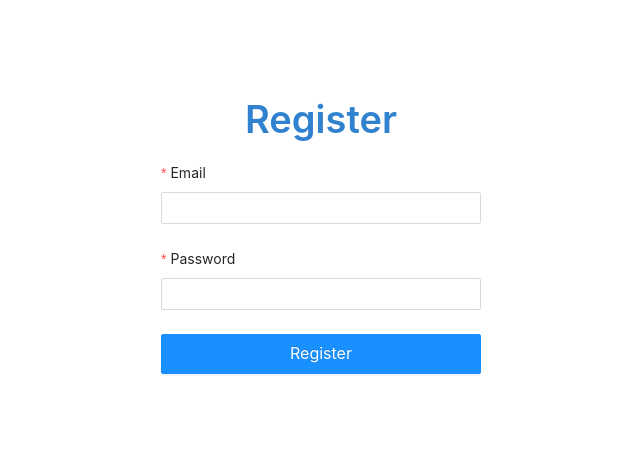
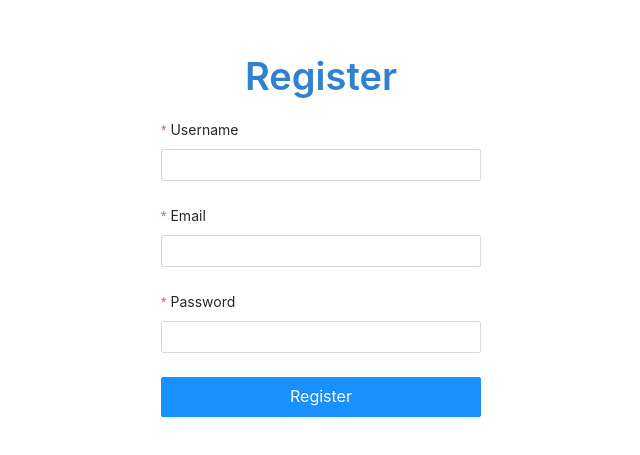
Before and after one commit to dannycahyo/book-super-app, a Next.js app: page /register in a window 1280 px wide. Shown: the part 153-608 px from the top of the page, without its empty margins (319-959 px from the left). Built offline with nearby package versions, Linux system fonts and the light colour scheme.

Commit message:
add-username-for-register

```diff
--- a/components/Authentication/Register.tsx
+++ b/components/Authentication/Register.tsx
@@ -10,11 +10,13 @@ const Register = () => {
 
   const [emailValue, setEmailValue] = useState<string>("");
   const [passwordValue, setPasswordValue] = useState<string>("");
+  const [userName, setUserName] = useState<string>("");
 
   const handleRegister = () => {
     const user = {
       email: emailValue,
       password: passwordValue,
+      username: userName,
     };
     axios({
       method: "POST",
@@ -49,6 +51,20 @@ const Register = () => {
           initialValues={{ remember: true }}
           autoComplete="off"
         >
+          <Form.Item
+            label="Username"
+            name="username"
+            rules={[{ required: true, message: "Please input your username!" }]}
+          >
+            <Input
+              allowClear
+              onChange={(event: React.ChangeEvent<HTMLInputElement>) =>
+                setUserName(event.target.value)
+              }
+              value={userName}
+            />
+          </Form.Item>
+
           <Form.Item
             label="Email"
             name="email"
```
